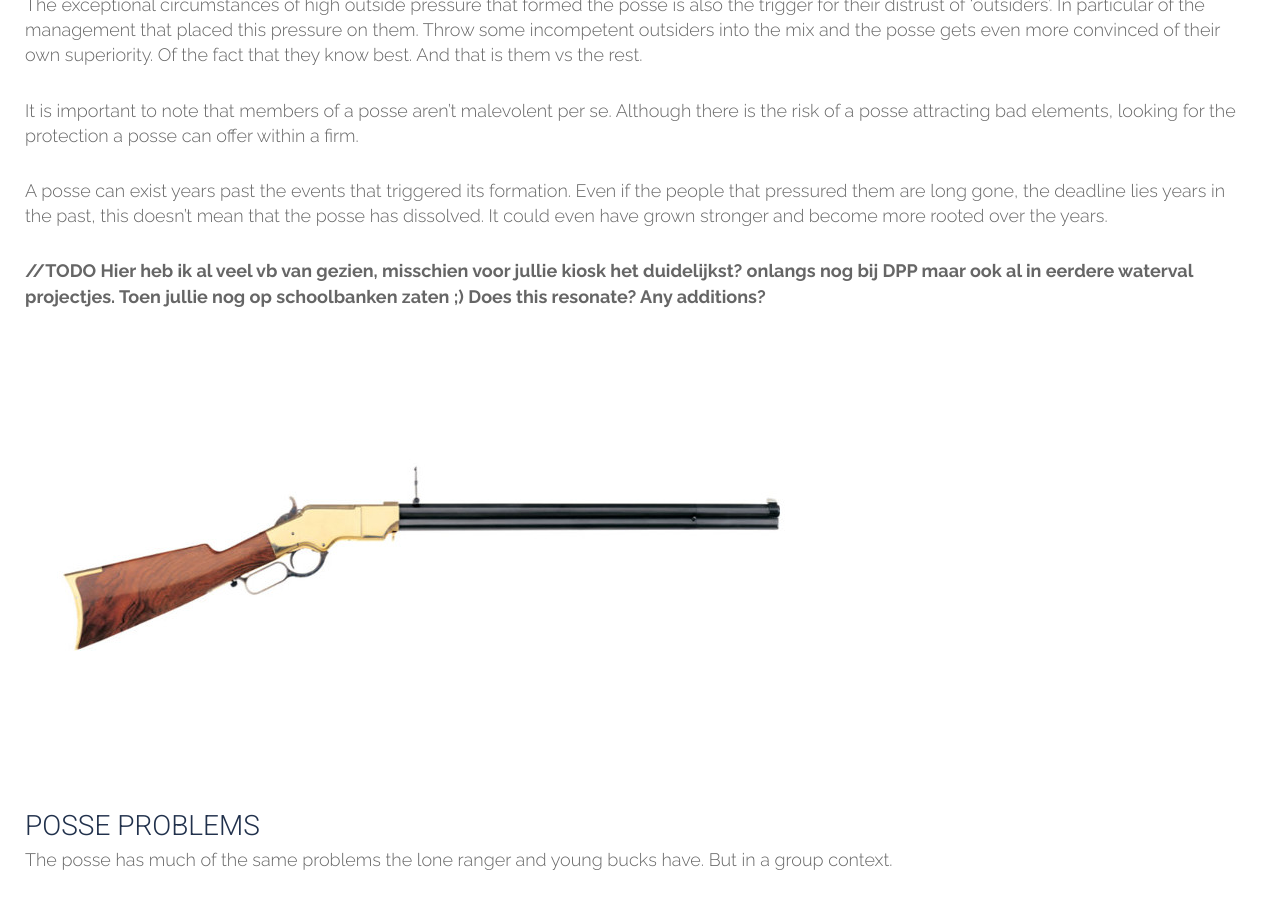
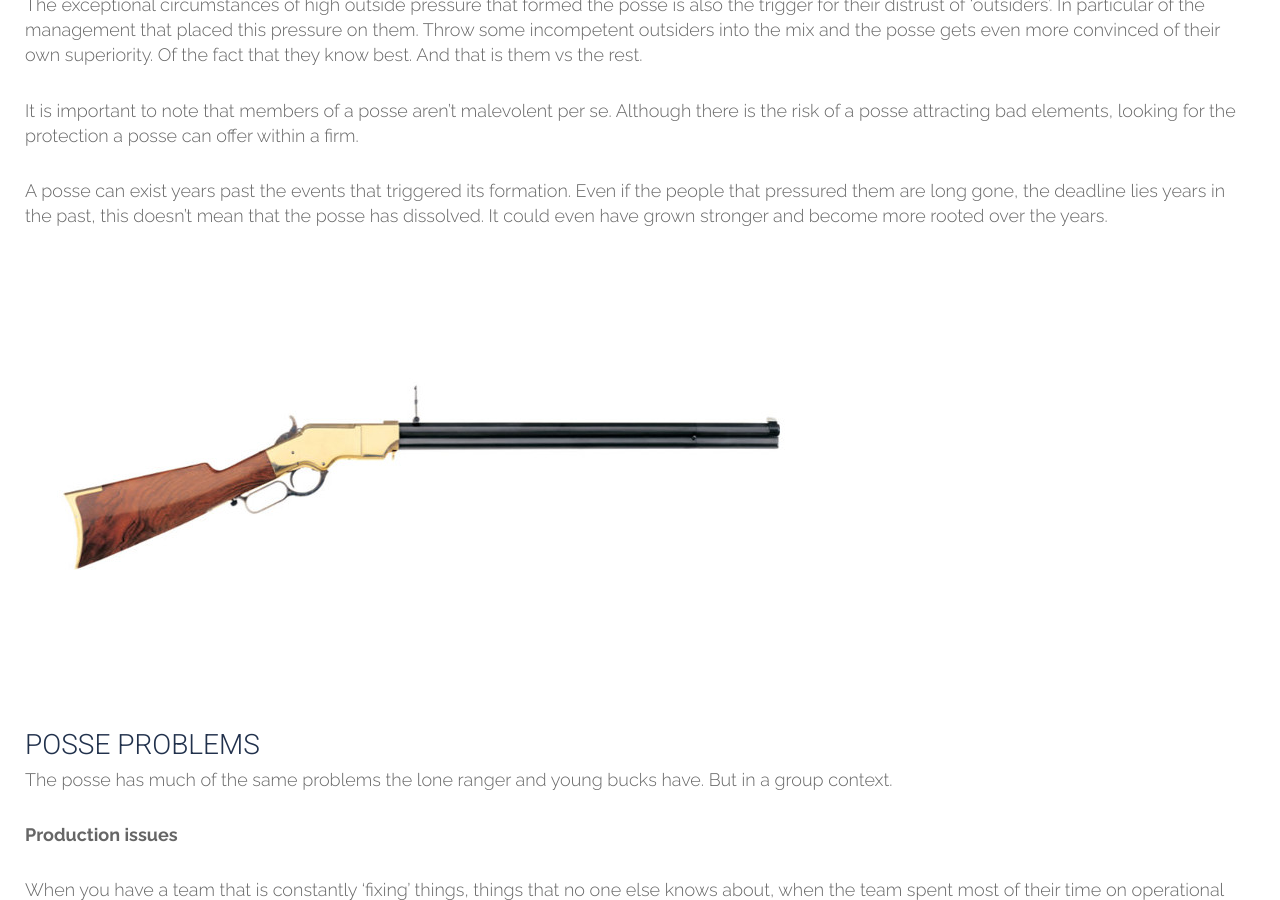
Before and after one commit to tripledio/tripledio.github.io, a Jekyll site: the page built from _posts/2018-06-20-Posse.md, in a window 1280 px wide and 900 px high, scrolled down 1528 px. Built offline with Jekyll 4.4.1, drawn with Linux system fonts in a browser that asks for light colours.

Commit message:
removed todo

```diff
--- a/_posts/2018-06-20-Posse.md
+++ b/_posts/2018-06-20-Posse.md
@@ -29,9 +29,6 @@ The exceptional circumstances of high outside pressure that formed the posse is
  It is important to note that members of a posse aren't malevolent per se. Although there is the risk of a posse attracting bad elements, looking for the protection a posse can offer within a firm.
 
  A posse can exist years past the events that triggered its formation. Even if the people that pressured them are long gone, the deadline lies years in the past, this doesn't mean that the posse has dissolved. It could even have grown stronger and become more rooted over the years.
-
-**//TODO Hier heb ik al veel vb van gezien, misschien voor jullie kiosk het duidelijkst? onlangs nog bij DPP maar ook al in eerdere waterval projectjes. Toen jullie nog op schoolbanken zaten ;) Does this resonate? Any additions?**
-
 
 ![rifle](/img/posts/heroes/rifle.jpg)
 
```
